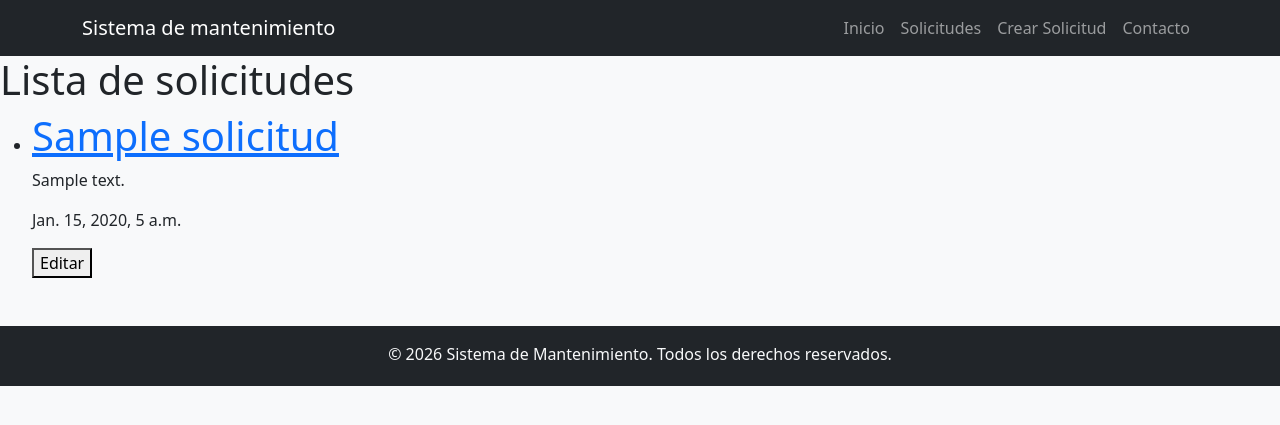
After one commit to andycf95/Software_ReportOne_ADSO, a Django app: page /solicitudes/ in a window 1280 px wide. The commit adds this page. Shown: the top 425 px of the page. Run offline with Django 5.2, Linux system fonts and the light colour scheme; tables that the repository leaves empty hold one stand-in row (values such as "Sample post").

Commit message:
feat: implementar gestión de solicitudes con vistas, formularios y plantillas

```diff
--- a/reportes_mtto/reportes_mtto/settings.py
+++ b/reportes_mtto/reportes_mtto/settings.py
@@ -112,6 +112,7 @@ USE_I18N = True
 
 USE_TZ = True
 
+TIME_ZONE = 'America/Bogota'
 
 # Static files (CSS, JavaScript, Images)
 # https://docs.djangoproject.com/en/5.2/howto/static-files/
--- a/reportes_mtto/solicitudes/models.py
+++ b/reportes_mtto/solicitudes/models.py
@@ -20,63 +20,20 @@ class Solicitud(models.Model):
 
     ]
 
-    usuario = models.CharField(
-        max_length=100
-    )
-
-    activo = models.CharField(
-        max_length=100
-    )
-
-    sistemaActivo = models.CharField(
-        max_length=100
-    )
-
-    subsistemaActivo = models.CharField(
-        max_length=100
-    )
-
-    titulo = models.CharField(
-        max_length=100
-    )
-
+    usuario = models.CharField(max_length=100)
+    activo = models.CharField(max_length=100)
+    sistema_activo = models.CharField(max_length=100)
+    subsistema_activo = models.CharField(max_length=100)
+    titulo = models.CharField(max_length=100)
     descripcion = models.TextField()
-
-    repuestosNecesarios = models.TextField()
-
-    criticidad = models.IntegerField(
-        max_length=10,
-        choices=CRITICIDAD
-    )
-
-    estado = models.CharField(
-        max_length=20,
-        choices=ESTADOS,
-        default='PENDIENTE'
-    )
-
-    fechaCreacion = models.DateTimeField(
-        auto_now_add=True
-    )
-
-    fechaActualizacion = models.DateTimeField(
-        auto_now=True
-    )
-
-    fechaCierre = models.DateTimeField(
-        null=True,
-        blank=True
-    )
-
-    trabajoRealizado = models.TextField(
-        null=True,
-        blank=True
-    )
-
-    observacionesCierre = models.TextField(
-        null=True,
-        blank=True
-    )
+    repuestos_necesarios = models.TextField()
+    criticidad = models.IntegerField(max_length=10, choices=CRITICIDAD, default=1)
+    estado = models.CharField(max_length=20, choices=ESTADOS, default='PENDIENTE')
+    fecha_creacion = models.DateTimeField(auto_now_add=True)
+    fecha_actualizacion = models.DateTimeField(auto_now=True)
+    fecha_cierre = models.DateTimeField(null=True, blank=True)
+    trabajo_realizado = models.TextField(null=True, blank=True)
+    observaciones_cierre = models.TextField(null=True, blank=True)
 
     def __str__(self):
         return self.titulo
--- a/reportes_mtto/solicitudes/templates/solicitud_form.html
+++ b/reportes_mtto/solicitudes/templates/solicitud_form.html
@@ -3,4 +3,10 @@
 
 <h1>Crear Solicitud</h1>
 
+<form  method="POST">
+    {% csrf_token %}
+    {{ form}}
+    <button type="submit">Guardar</button>
+</form>
+
 {% endblock %}
--- /dev/null
+++ b/reportes_mtto/solicitudes/templates/solicitud_list.html
@@ -0,0 +1,27 @@
+
+{% extends "base.html" %} {% block content %}
+
+<h1>Lista de solicitudes</h1>
+
+<ul>
+{% for solicitud in solicitudes %}
+    <li >
+        <a href="{% url 'solicitudes:solicitud' id=solicitud.id %}">
+            <h1>{{ solicitud.titulo }}</h1>
+        </a>
+        <p>{{ solicitud.descripcion }}</p>
+        <p>{{ solicitud.fecha_creacion }}</p>
+
+    </li>
+
+    <a href="{% url 'solicitudes:editar' id=solicitud.id %}">
+    <button type="button">Editar</button>
+</a>
+{% empty %}
+    <li>No hay solicitudes disponibles.</li>
+{% endfor %}
+</ul>
+
+
+
+{% endblock %}
--- a/reportes_mtto/solicitudes/urls.py
+++ b/reportes_mtto/solicitudes/urls.py
@@ -4,5 +4,8 @@ from . import views
 app_name = 'solicitudes'
 
 urlpatterns = [
-    path('crear/', views.create_solicitud, name='create'),
+    path('', views.lista_solicitudes, name='lista'),
+    path('crear/', views.crear_solicitud, name='crear'),
+    path('solicitud/<int:id>/', views.detalle_solicitud, name='solicitud'),
+    path('solicitud/<int:id>/editar/', views.editar_solicitud, name='editar'),
 ]
--- a/reportes_mtto/solicitudes/views.py
+++ b/reportes_mtto/solicitudes/views.py
@@ -1,5 +1,42 @@
-from django.shortcuts import render
+from django.shortcuts import render, get_object_or_404
 from .models import Solicitud
+from django.core.paginator import Paginator, EmptyPage, PageNotAnInteger
+from .forms import SolicitudForm
+from django.shortcuts import redirect
 # Create your views here.
-def create_solicitud(request):
-    return render(request, 'solicitud_form.html')
+
+#Se crea vista para crear solicitud de mantenimiento
+
+def lista_solicitudes(request):
+    solicitudes_list = Solicitud.objects.all().order_by('-id')
+    paginator = Paginator(solicitudes_list, 10)
+    page = request.GET.get('page', 1)
+    try:
+        solicitudes = paginator.page(page)
+    except (PageNotAnInteger, EmptyPage):
+        solicitudes = paginator.page(1)
+    return render(request, 'solicitud_list.html', {'solicitudes': solicitudes})
+
+def crear_solicitud(request):
+    if request.method == 'POST':
+        form = SolicitudForm(request.POST)
+        if form.is_valid():
+            form.save()
+            return redirect('solicitudes:lista')
+        else:
+            print(form.errors)
+    else:
+        form = SolicitudForm()
+    return render(request, 'solicitud_form.html', {'form': form})
+
+def detalle_solicitud(request, id):
+    solicitud = get_object_or_404(Solicitud,id=id)
+    return render(request, 'solicitud_detail.html', {'solicitud': solicitud})
+
+def editar_solicitud(request, id):
+    solicitud = get_object_or_404(Solicitud, id=id)
+    form = SolicitudForm(request.POST or None, instance=solicitud)
+    if request.method == 'POST' and form.is_valid():
+        form.save()
+        return redirect('solicitudes:lista')
+    return render(request, 'solicitud_form.html', {'form': form})
--- a/reportes_mtto/templates/base.html
+++ b/reportes_mtto/templates/base.html
@@ -15,7 +15,7 @@
     <nav class="navbar navbar-expand-lg navbar-dark bg-dark">
       <div class="container">
         <!-- Logo / título -->
-        <a class="navbar-brand" href="/"> Sistema MTTO </a>
+        <a class="navbar-brand" href="/"> Sistema de mantenimiento </a>
 
         <!-- Botón responsive -->
         <button
@@ -35,11 +35,11 @@
             </li>
 
             <li class="nav-item">
-              <a class="nav-link" href="#"> Solicitudes </a>
+              <a class="nav-link" href="{% url 'solicitudes:lista' %}"> Solicitudes </a>
             </li>
 
             <li class="nav-item">
-              <a class="nav-link" href="{% url 'solicitudes:create' %}"> Crear Solicitud </a>
+              <a class="nav-link" href="{% url 'solicitudes:crear' %}"> Crear Solicitud </a>
             </li>
 
             <li class="nav-item">
```
Also changed, not shown: reportes_mtto/solicitudes/forms.py (added, +12 -0 lines), reportes_mtto/solicitudes/templates/solicitud_detail.html (added, +25 -0 lines), reportes_mtto/solicitudes/migrations/0001_initial.py.
